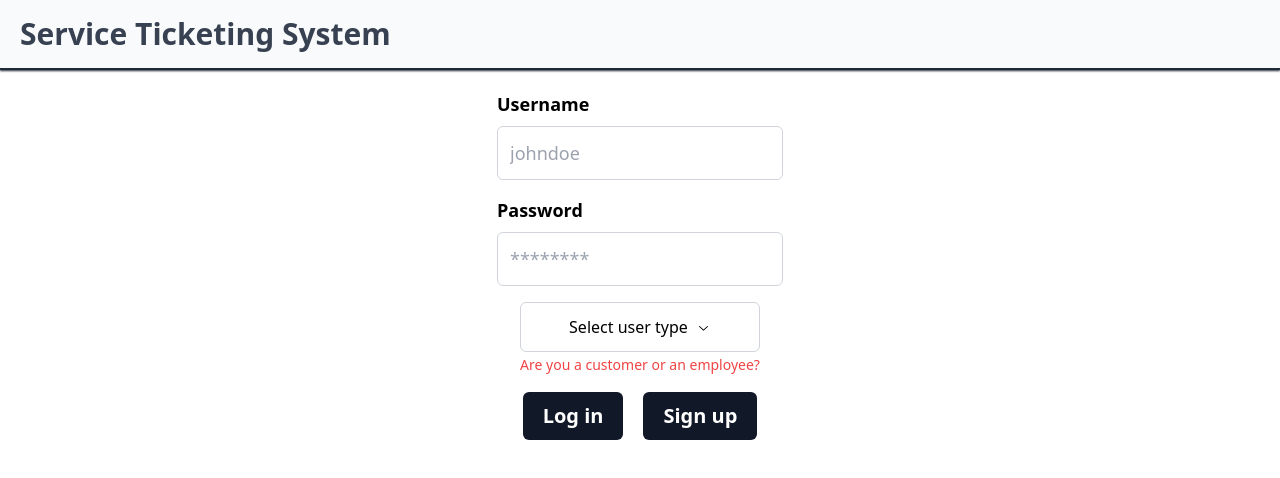
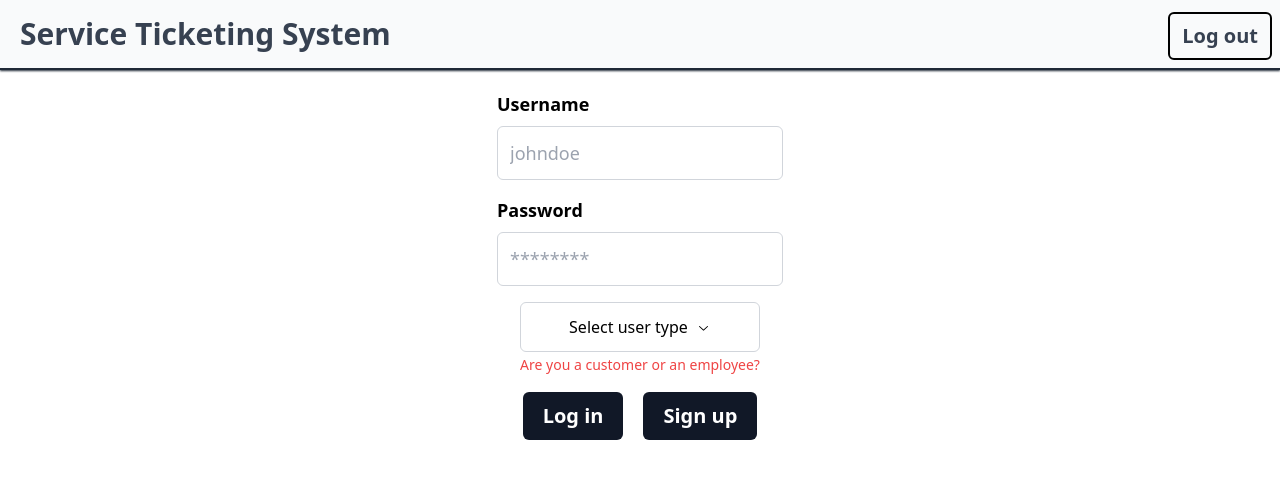
Before and after one commit to AyanavaKarmakar/service-ticketing-system, a React (Vite) app in the folder frontend/: page / in a window 1280 px wide. Shown: the top 478 px of the page. Built offline with nearby package versions, Linux system fonts and the light colour scheme; what tailwindcss-radix would draw is missing.

Commit message:
feat: add logout button

```diff
--- a/frontend/src/components/shared/navbar.tsx
+++ b/frontend/src/components/shared/navbar.tsx
@@ -24,6 +24,16 @@
             Service Ticketing System
           </NavigationMenuPrimitive.Trigger>
         </NavigationMenuPrimitive.Item>
+
+        <NavigationMenuPrimitive.Item className="absolute right-2 top-0 pt-3">
+          <NavigationMenuPrimitive.Trigger
+            // TODO: return to auth page
+            onClick={() => localStorage.removeItem("token")}
+            className="hover:bg-gray-100 text-gray-700 px-3 py-2 border-2 border-solid border-black rounded-md text-sm lg:text-xl font-bold"
+          >
+            Log out
+          </NavigationMenuPrimitive.Trigger>
+        </NavigationMenuPrimitive.Item>
       </NavigationMenuPrimitive.List>
     </NavigationMenuPrimitive.Root>
   );
```
